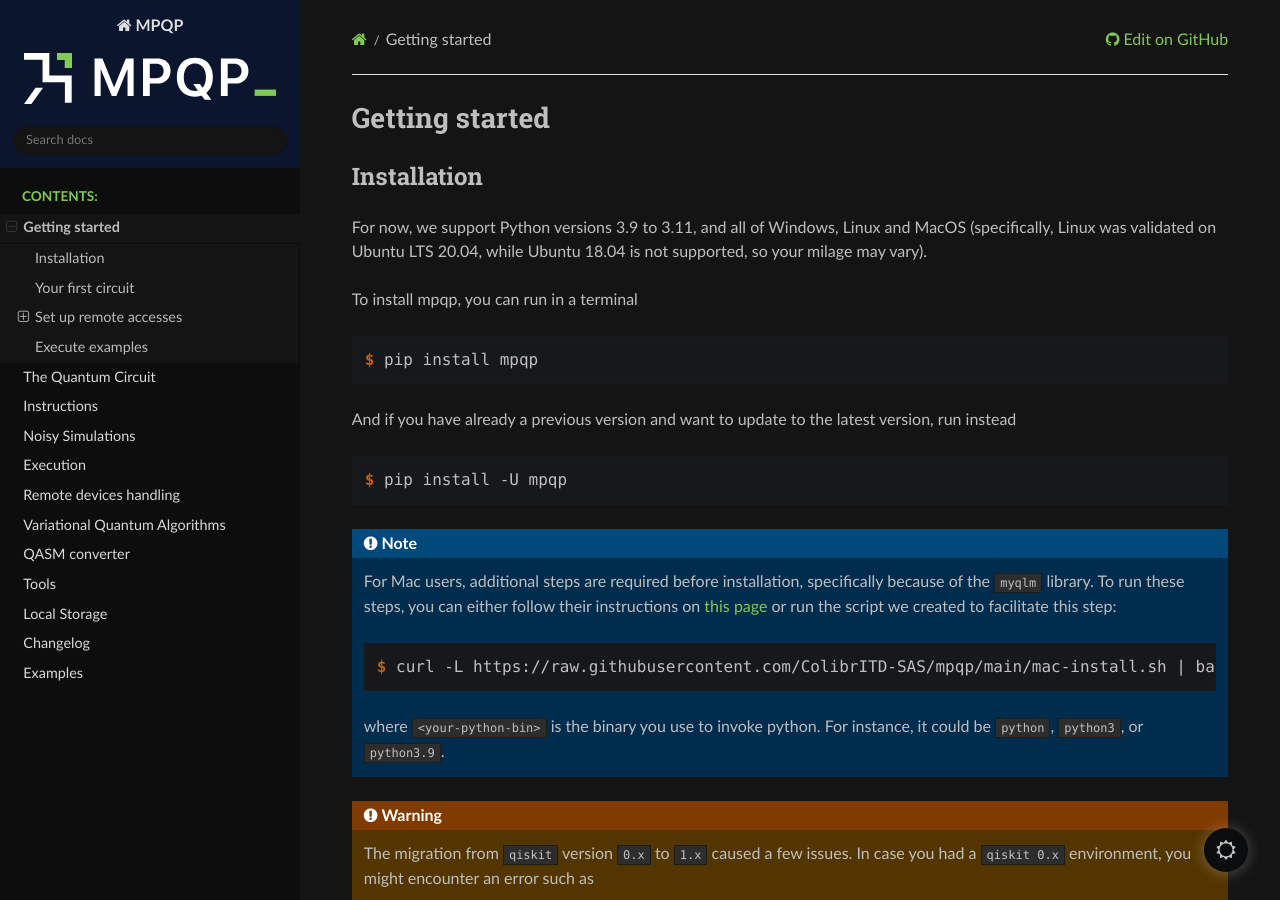
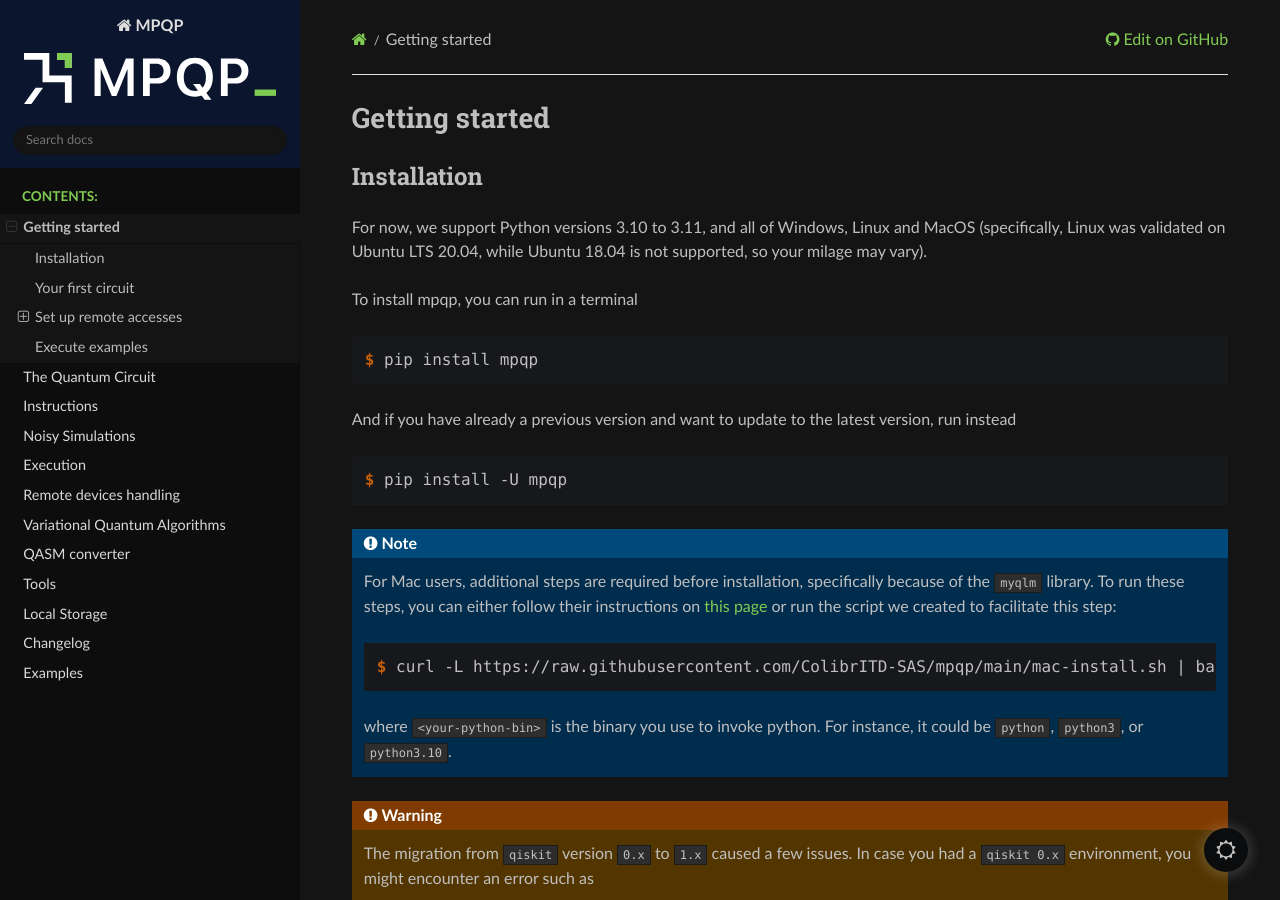
Before and after one commit to ColibrITD-SAS/mpqp, a Sphinx documentation site: the page built from docs/getting-started.rst, in a window 1280 px wide and 900 px high. Built offline with Sphinx 7.4.7 and the Read the Docs theme 3.1.0, drawn with Linux system fonts in a browser that asks for light colours; pages that are not in the unit, such as notebooks, are missing from menus.

Commit message:
chore: Update Python version to 3.10 in workflows, Dockerfile, and documentation

```diff
--- a/docs/getting-started.rst
+++ b/docs/getting-started.rst
@@ -7,7 +7,7 @@ Installation
 .. TODO: grab the compatibility matrix from MyQLM and relax our requirements
 .. when possible, test on many different configurations (tox or other ?)
 
-For now, we support Python versions 3.9 to 3.11, and all of Windows, Linux and
+For now, we support Python versions 3.10 to 3.11, and all of Windows, Linux and
 MacOS (specifically, Linux was validated on Ubuntu LTS 20.04, while Ubuntu 18.04
 is not supported, so your milage may vary).
 
@@ -36,7 +36,7 @@ version, run instead
         $ curl -L https://raw.githubusercontent.com/ColibrITD-SAS/mpqp/main/mac-install.sh | bash -s -- <your-python-bin>
 
     where ``<your-python-bin>`` is the binary you use to invoke python. For instance, it could
-    be ``python``, ``python3``, or ``python3.9``.
+    be ``python``, ``python3``, or ``python3.10``.
 
 .. warning::
     The migration from ``qiskit`` version ``0.x`` to ``1.x`` caused a few issues.
```
Also changed, not shown: README.md (+3 -1 lines), 3 other files.
